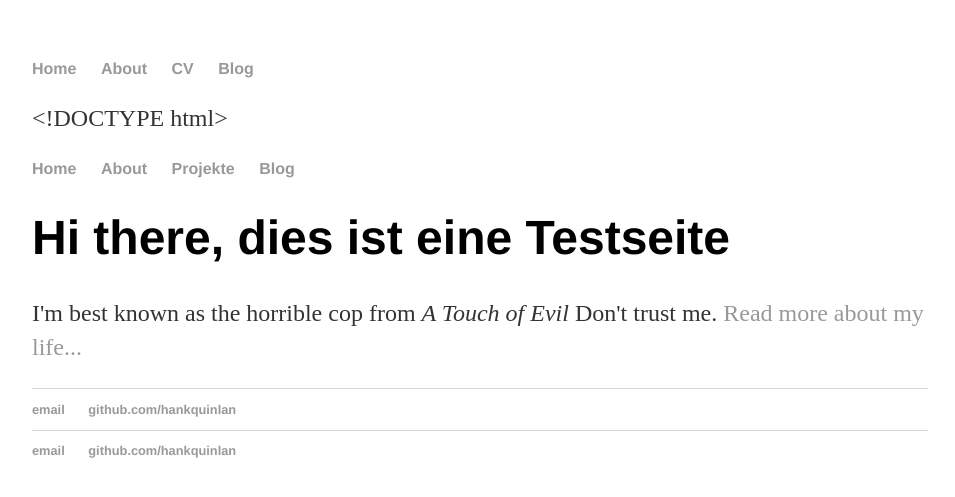
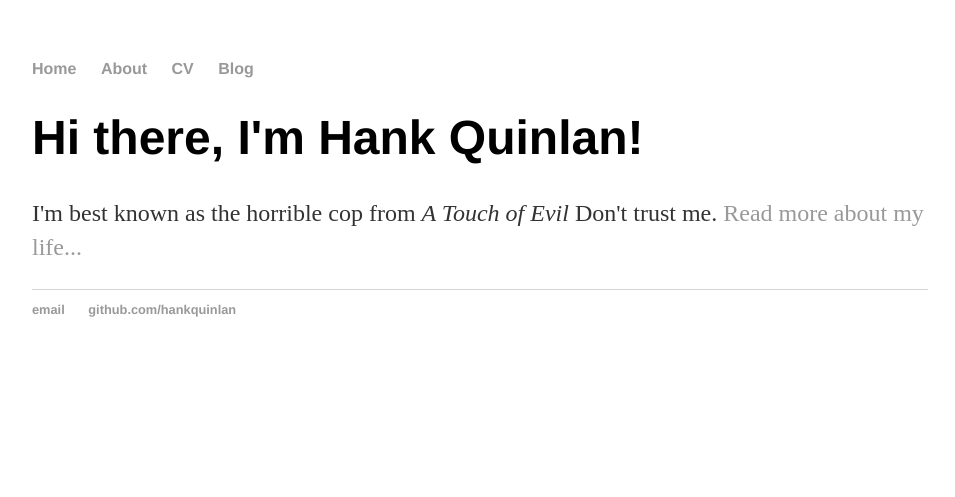
Before and after one commit to pieckh/pieckh.github.io, a Jekyll site: the page built from index.md, in a window 1280 px wide. Shown: the top 497 px of the page, without its empty margins (160-1115 px from the left). Built offline with Jekyll 4.4.1, drawn with Linux system fonts in a browser that asks for light colours; our own code applies the rules of GitHub Pages for plain Markdown files.

Commit message:
Update index.md
code nachdem _layouts/default.html angelegt wurde

```diff
--- a/index.md
+++ b/index.md
@@ -1,30 +1,8 @@
-<!DOCTYPE html>
-<html>
-	<head>
-		<title>Neue Testseite</title>
-		<!-- link to main stylesheet -->
-		<link rel="stylesheet" type="text/css" href="/css/main.css">
-	</head>
-	<body>
-		<nav>
-    		<ul>
-        		<li><a href="/">Home</a></li>
-	        	<li><a href="/about">About</a></li>
-        		<li><a href="/procts">Projekte</a></li>
-        		<li><a href="/blog">Blog</a></li>
-    		</ul>
-		</nav>
-		<div class="container">
-    		<div class="blurb">
-        		<h1>Hi there, dies ist eine Testseite</h1>
-				<p>I'm best known as the horrible cop from <em>A Touch of Evil</em> Don't trust me. <a href="/about">Read more about my life...</a></p>
-    		</div><!-- /.blurb -->
-		</div><!-- /.container -->
-		<footer>
-    		<ul>
-        		<li><a href="mailto:hankquinlanhub@gmail.com">email</a></li>
-        		<li><a href="https://github.com/hankquinlan">github.com/hankquinlan</a></li>
-			</ul>
-		</footer>
-	</body>
-</html>
+---
+layout: default
+title: Hank Quinlan, Horrible Cop
+---
+<div class="blurb">
+	<h1>Hi there, I'm Hank Quinlan!</h1>
+	<p>I'm best known as the horrible cop from <em>A Touch of Evil</em> Don't trust me. <a href="/about">Read more about my life...</a></p>
+</div><!-- /.blurb -->
```
